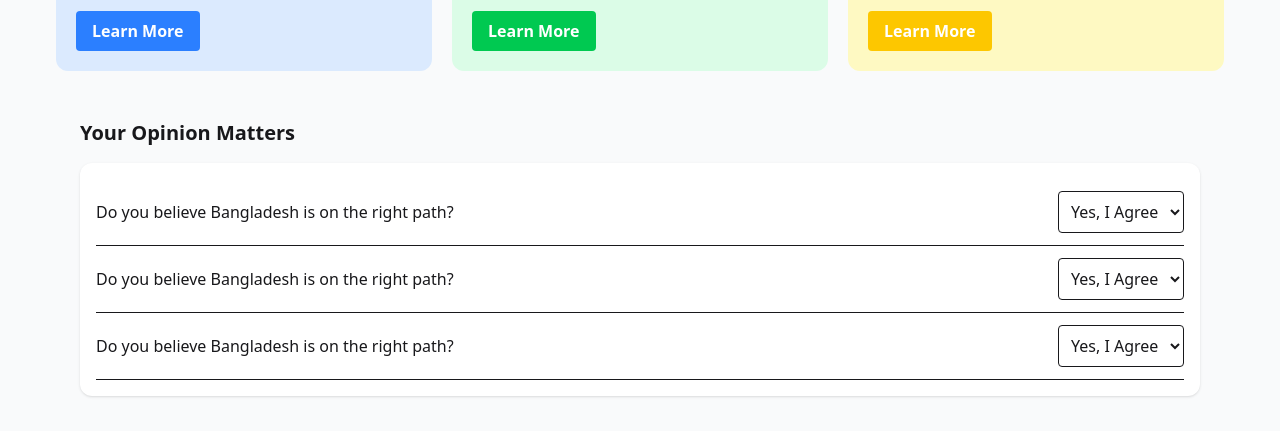
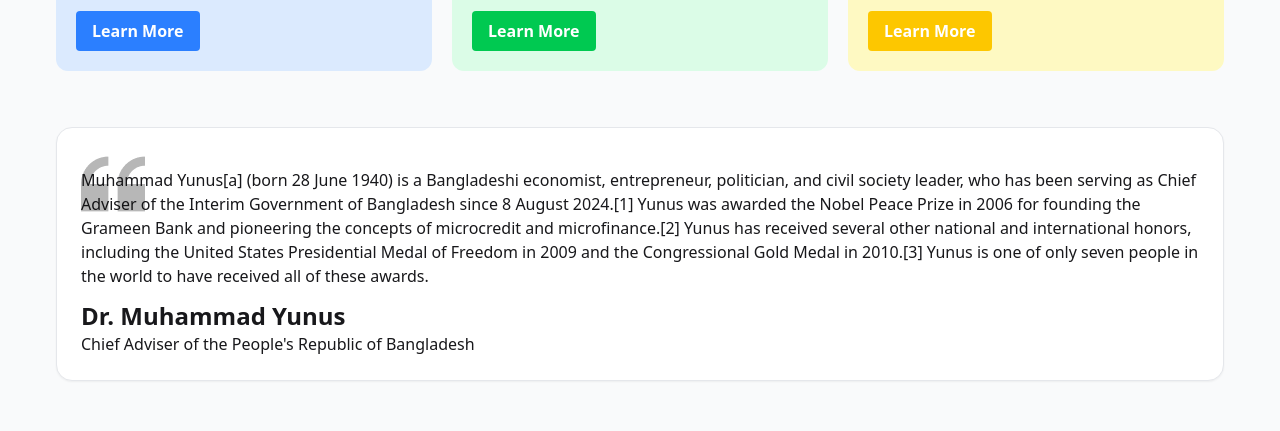
Before and after one commit to SDNATH-Git/pcc, a React (Vite) app: page / in a window 1280 px wide. Shown: the part 1260-1691 px from the top of the page. Built offline with nearby package versions, Linux system fonts and the light colour scheme; no server answers.

Commit message:
added yunus

```diff
--- a/src/Home/LandingPage.jsx
+++ b/src/Home/LandingPage.jsx
@@ -4,6 +4,7 @@
 import { motion } from 'framer-motion';
 import hero from "../assets/hero.png";
 import card from "../assets/card-icon.png";
+import quote from "../assets/quote-bg.png";
 
 const PillarCard = ({ title }) => (
     <motion.div whileHover={{ scale: 1.05 }} className="bg-white p-6 rounded-xl shadow hover:border-l-3 hover:border-r-3 hover:border-green-500 transition-all">
@@ -34,9 +35,9 @@
                 <div className=" mx-auto grid md:grid-cols-2 gap-8 items-center">
                     <div>
                         <h1 className="text-xs md:text-xl font-mono text-gray-400 mb-2">Bangladesh 2.0</h1>
-                        <h1 className="text-xl md:text-2xl lg:text-4xl font-extrabold">Idea, innovation, </h1>
-                        <h1 className="text-xl md:text-2xl lg:text-4xl font-extrabold"> vision and challenges in </h1>
-                        <h1 className="text-xl md:text-2xl lg:text-4xl font-extrabold"> New Bangladesh.</h1>
+                        <h1 className="text-2xl md:text-2xl lg:text-4xl font-extrabold">Idea, innovation, </h1>
+                        <h1 className="text-2xl md:text-2xl lg:text-4xl font-extrabold"> vision and challenges in </h1>
+                        <h1 className="text-2xl md:text-2xl lg:text-4xl font-extrabold"> New Bangladesh.</h1>
                         <button className="mt-6 bg-green-700 text-white px-5 py-3 rounded-xl font-medium hover:bg-red-500">Explore New Bangladesh</button>
                     </div>
 
@@ -67,7 +68,7 @@
 
             {/* <!-- section The Vision of Future --> */}
             <section className='py-6'>
-                <h1 className='text-3xl font-extrabold py-2'>The Vision of Future</h1>
+                <h1 className='text-2xl md:text-3xl font-extrabold py-2'>The Vision of Future</h1>
                 <p class="font-normal pb-3">Bangladesh 2.0 aims to redefine the nation’s trajectory by embracing cutting-edge
                     technology, promoting inclusive growth, and ensuring sustainability. With initiatives in renewable energy digital transformation, and robus infrastructure, the country is set to become a global model of development.</p>
 
@@ -98,6 +99,26 @@
 
             </section>
 
+
+            {/* <!-- section Dr. Muhammad Yunus --> */}
+            <div className='bg-white rounded-2xl p-6 my-8 relative border border-gray-200 shadow-xs hover:border-t-6 hover:border-green-500  '>
+                <img className='absolute' src={quote} alt="Quote Background" />
+
+                <p className='font-medium mt-4 '>Muhammad Yunus[a] (born 28 June 1940) is a Bangladeshi economist, entrepreneur,
+                    politician, and civil society leader,
+                    who has been serving as Chief Adviser of the Interim Government of Bangladesh since 8 August 2024.[1]
+                    Yunus was awarded
+                    the Nobel Peace Prize in 2006 for founding the Grameen Bank and pioneering the concepts of microcredit
+                    and
+                    microfinance.[2] Yunus has received several other national and international honors, including the
+                    United States
+                    Presidential Medal of Freedom in 2009 and the Congressional Gold Medal in 2010.[3] Yunus is one of only
+                    seven people in
+                    the world to have received all of these awards.</p>
+                <h3 className='text-2xl font-bold mt-3' >Dr. Muhammad Yunus</h3>
+                <p className='font-medium '>Chief Adviser of the People's Republic of Bangladesh</p>
+
+            </div>
 
 
 
```
